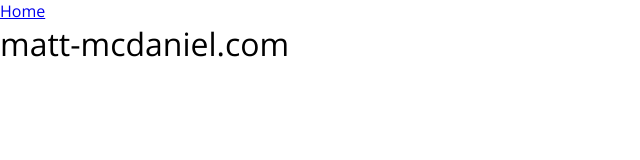
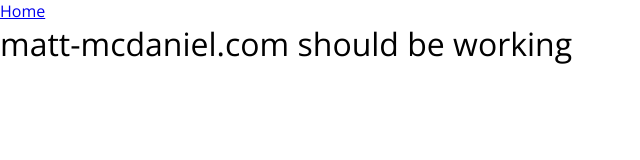
Before and after one commit to matt-mcdaniel/matt-mcdaniel, a website: page src/templates/index.html in a window 1280 px wide. Shown: the whole page, without its empty margins (0-640 px from the left). Drawn offline with nearby package versions, Linux system fonts and the light colour scheme; files that its build step writes are made by us from their sources.

Commit message:
live test

```diff
--- a/src/templates/index.html
+++ b/src/templates/index.html
@@ -2,6 +2,6 @@
 
     <!--=include ../partials/nav.html -->
 
-    <h1>matt-mcdaniel.com</h1>
+    <h1>matt-mcdaniel.com should be working</h1>
 
 <!--=include ../partials/foot.html -->
```
